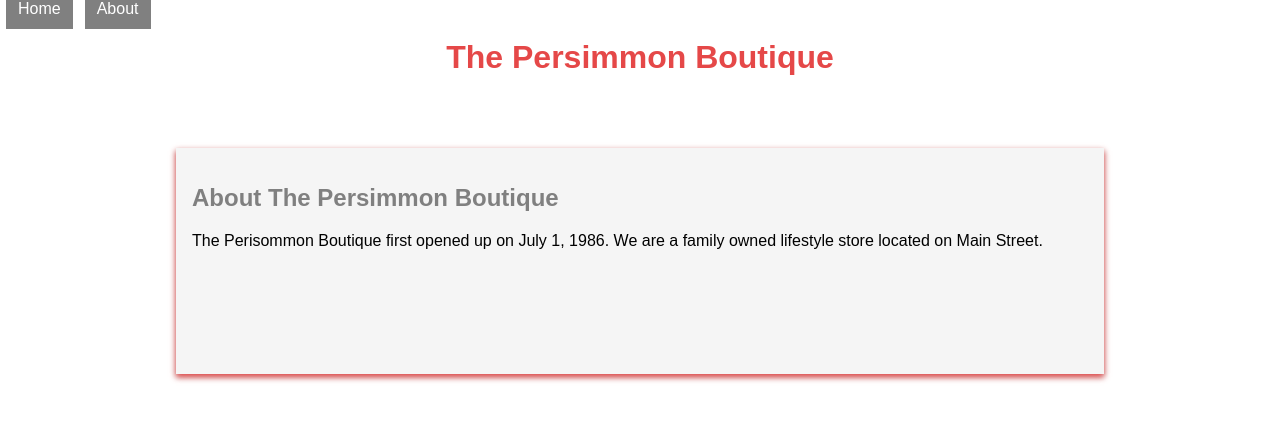
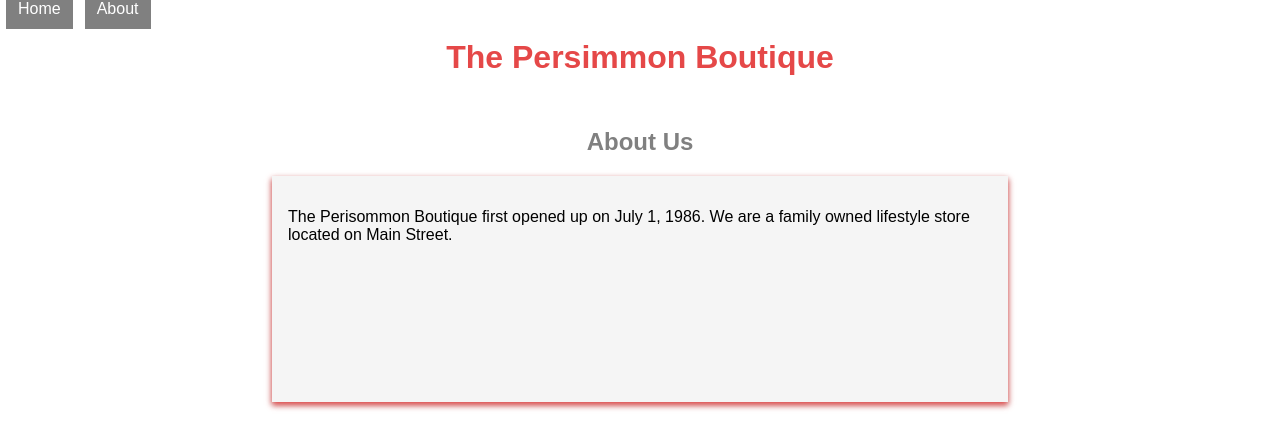
Before and after one commit to alpbourne/The-Persimmon-Boutique, a React (Create React App) app in the folder the-persimmon-boutique-api/the-persimmon-boutique-client/: page /about in a window 1280 px wide. Shown: the top 448 px of the page. Built offline with nearby package versions, Linux system fonts and the light colour scheme.

Commit message:
changed css on About.js

```diff
--- a/the-persimmon-boutique-api/the-persimmon-boutique-client/src/components/About.js
+++ b/the-persimmon-boutique-api/the-persimmon-boutique-client/src/components/About.js
@@ -4,8 +4,8 @@ import './Routes.css';
 const About = () => {
   return (
     <div className="AboutContainer">
+      <h2>About Us</h2>
       <div className="AboutCard">
-        <h2>About The Persimmon Boutique</h2>
         <p>The Perisommon Boutique first opened up on July 1, 1986. We are a family owned lifestyle store located on Main Street.</p>
       </div>
     </div>
--- a/the-persimmon-boutique-api/the-persimmon-boutique-client/src/components/Routes.css
+++ b/the-persimmon-boutique-api/the-persimmon-boutique-client/src/components/Routes.css
@@ -1,5 +1,10 @@
+h2 {
+  color: gray;
+  text-align: center;
+}
+
 .AboutContainer{
-  padding-top: 50px;
+  padding-top: 10px;
 }
 
 .AboutCard {
@@ -8,7 +13,7 @@
   margin: auto;
   background: whitesmoke;
   box-shadow: 0 3px 6px #E54848, 0 3px 6px rgba(0,0,0,0.23);
-  width: 70%;
+  width: 55%;
   height: 200px;
   padding-bottom: 10px;
 }
```
